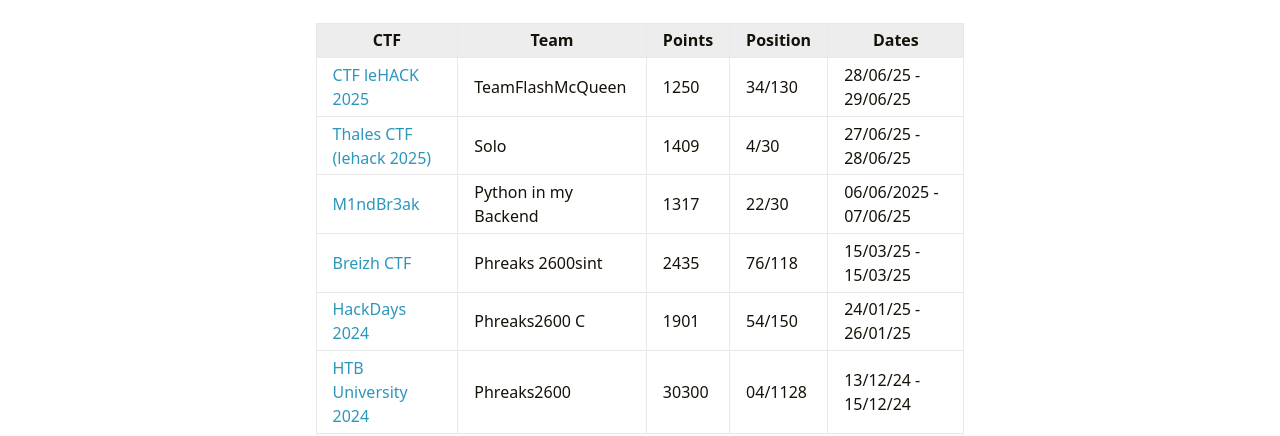
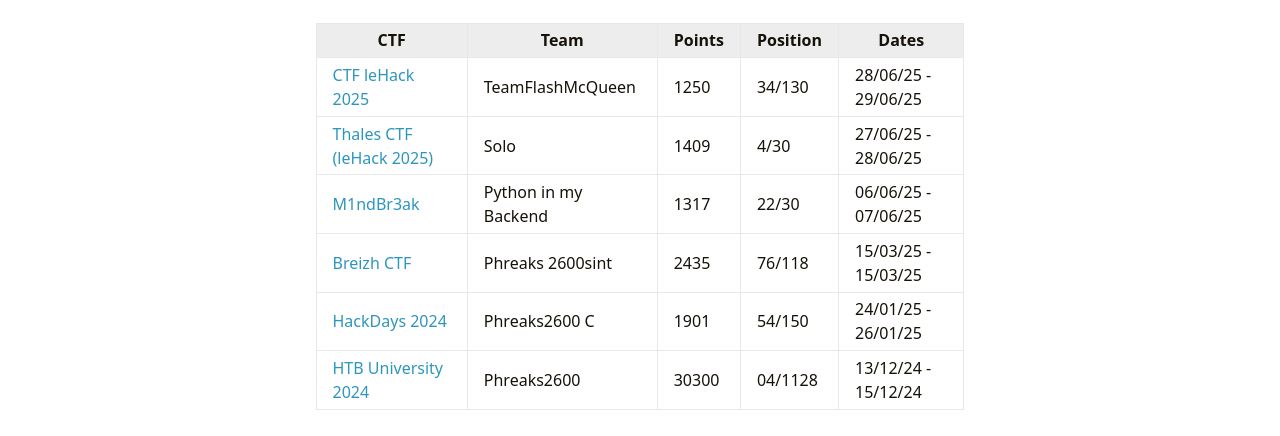
Before and after one commit to Paiinxz/paiinxz.github.io, a plain HTML site: page about/index.html in a window 1280 px wide. Shown: the part 582-1018 px from the top of the page. Drawn offline with nearby package versions, Linux system fonts and the light colour scheme; some packages are replaced by stand-ins of ours.

Commit message:
Update CTF's

```diff
--- a/about/index.html
+++ b/about/index.html
@@ -110,14 +110,14 @@
   </thead>
   <tbody>
       <tr>
-          <td><a href="https://lehack.org/wargame-leaderboard-2025/" target="_blank" rel="noopener noreffer ">CTF leHACK 2025</a></td>
+          <td><a href="https://lehack.org/wargame-leaderboard-2025/" target="_blank" rel="noopener noreffer ">CTF leHack 2025</a></td>
           <td>TeamFlashMcQueen</td>
           <td>1250</td>
           <td>34/130</td>
           <td>28/06/25 - 29/06/25</td>
       </tr>
       <tr>
-          <td><a href="https://www.thalesgroup.com/fr" target="_blank" rel="noopener noreffer ">Thales CTF (lehack 2025)</a></td>
+          <td><a href="https://www.thalesgroup.com/fr" target="_blank" rel="noopener noreffer ">Thales CTF (leHack 2025)</a></td>
           <td>Solo</td>
           <td>1409</td>
           <td>4/30</td>
@@ -128,7 +128,7 @@
           <td>Python in my Backend</td>
           <td>1317</td>
           <td>22/30</td>
-          <td>06/06/2025 - 07/06/25</td>
+          <td>06/06/25 - 07/06/25</td>
       </tr>
       <tr>
           <td><a href="https://www.ctf.bzh/" target="_blank" rel="noopener noreffer ">Breizh CTF</a></td>
```
